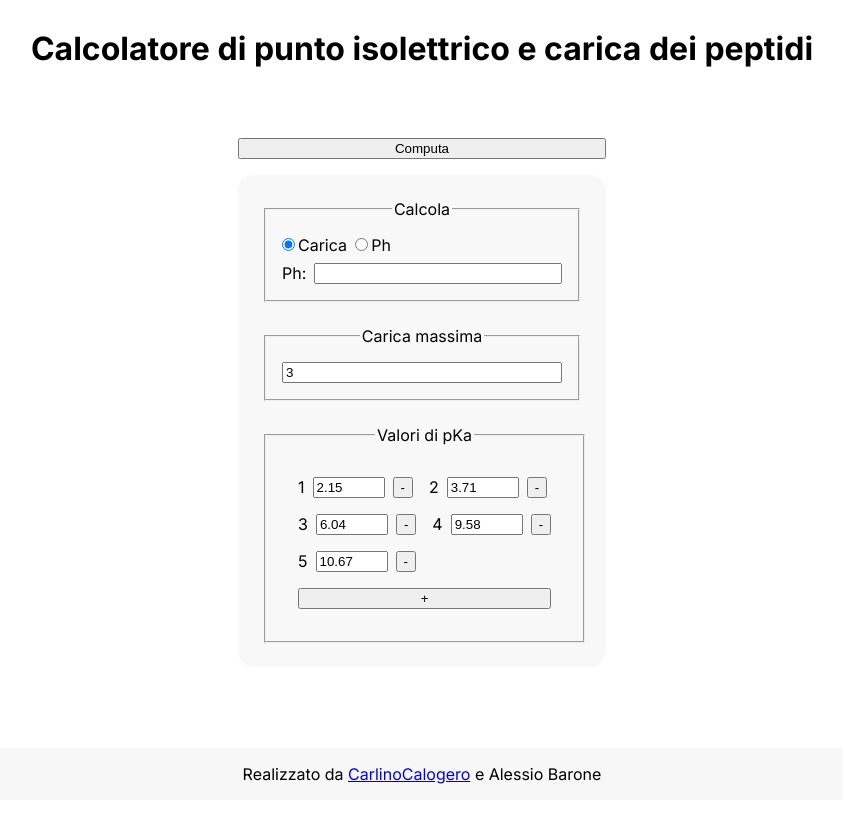
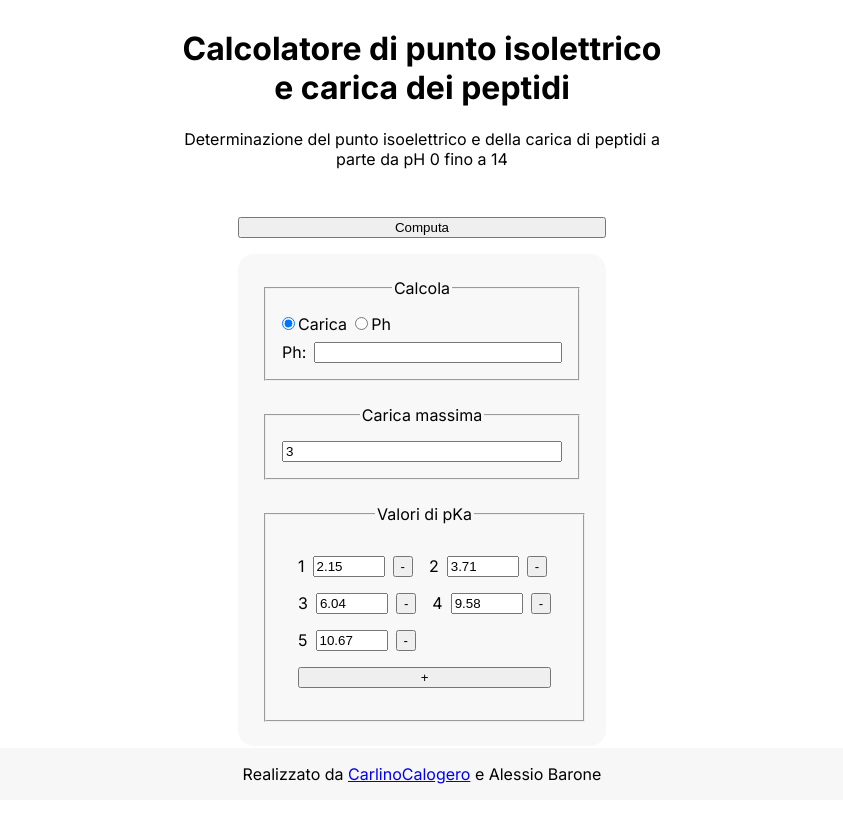
Before and after one commit to CarlinoCalogero/peptides-isoelettric-point-charge-calculator, a Next.js app: page / in a window 1280 px wide. Shown: the whole page, without its empty margins (218-1061 px from the left). Built offline with nearby package versions, Linux system fonts and the light colour scheme.

Commit message:
minor UI adjustments

```diff
--- a/src/app/page.module.css
+++ b/src/app/page.module.css
@@ -3,7 +3,18 @@
   flex-direction: column;
   align-items: center;
   gap: 3rem;
+}
+
+.titleAndDescriptionDiv {
+  display: flex;
+  flex-direction: column;
+  align-items: center;
+  max-width: 30rem;
   text-align: center;
+}
+
+.titleAndDescriptionDivFullSize {
+  max-width: none;
 }
 
 .outerDiv {
--- a/src/app/page.tsx
+++ b/src/app/page.tsx
@@ -149,7 +149,10 @@ export default function Home() {
   return (
     <div className={styles.pageDiv}>
 
-      <h1>Calcolatore di punto isolettrico e carica dei peptidi</h1>
+      <div className={`${styles.titleAndDescriptionDiv} ${isCompute ? styles.titleAndDescriptionDivFullSize : null}`}>
+        <h1>Calcolatore di punto isolettrico e carica dei peptidi</h1>
+        <span>Determinazione del punto isoelettrico e della carica di peptidi a parte da pH 0 fino a 14</span>
+      </div>
 
       <div className={styles.outerDiv}>
 
```
